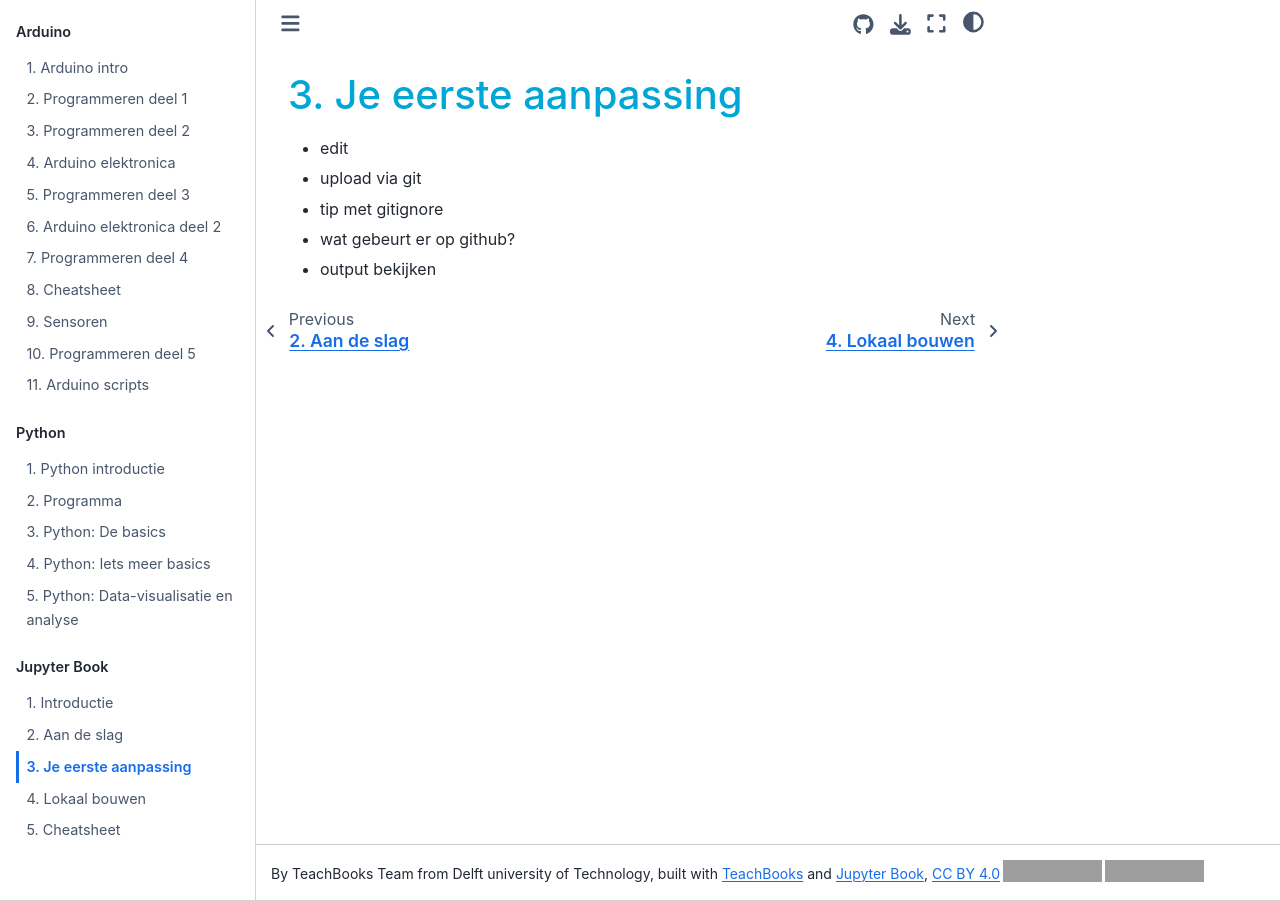
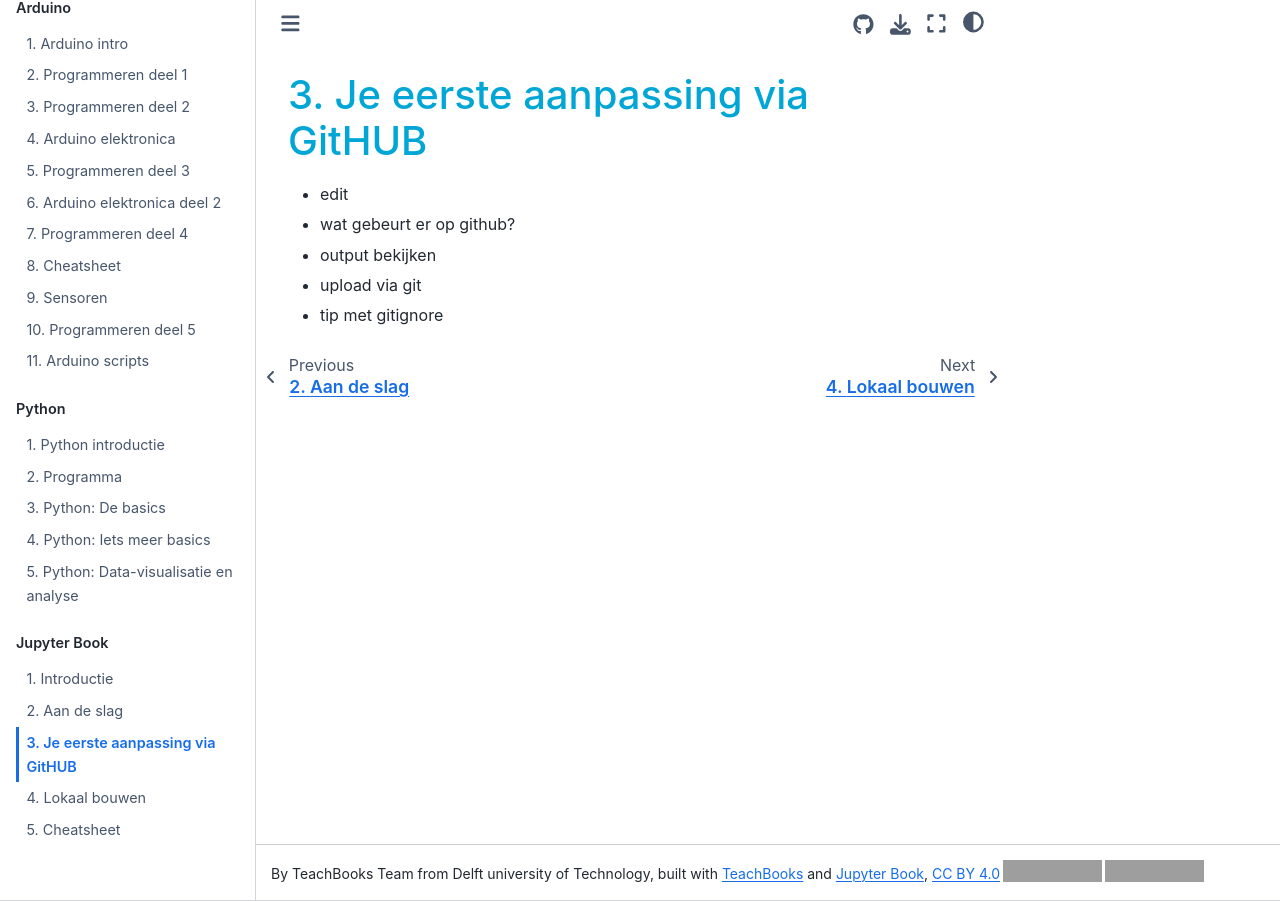
Before and after one commit to TUD-SEEd/betasteunpunt, a Jupyter Book: the page built from book/JB/Online_werken.md, in a window 1280 px wide. Built offline with Jupyter Book 1.0.4 settings and Sphinx 7.4.7 and the Sphinx Book theme 1.1.4, drawn with Linux system fonts in a browser that asks for light colours; comment, search, counter and statistics services are not loaded; grey boxes are pictures that could not be loaded.

Commit message:
change title

```diff
--- a/book/JB/Online_werken.md
+++ b/book/JB/Online_werken.md
@@ -1,8 +1,11 @@
-# Je eerste aanpassing
+# Je eerste aanpassing via GitHUB
 
 
 * edit
+
+* wat gebeurt er op github?
+* output bekijken
+
+
 * upload via git
 * tip met gitignore
-* wat gebeurt er op github?
-* output bekijken
```
